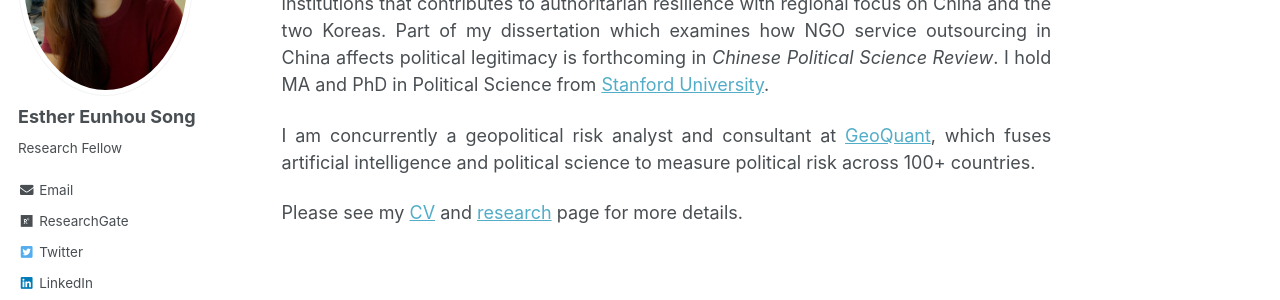
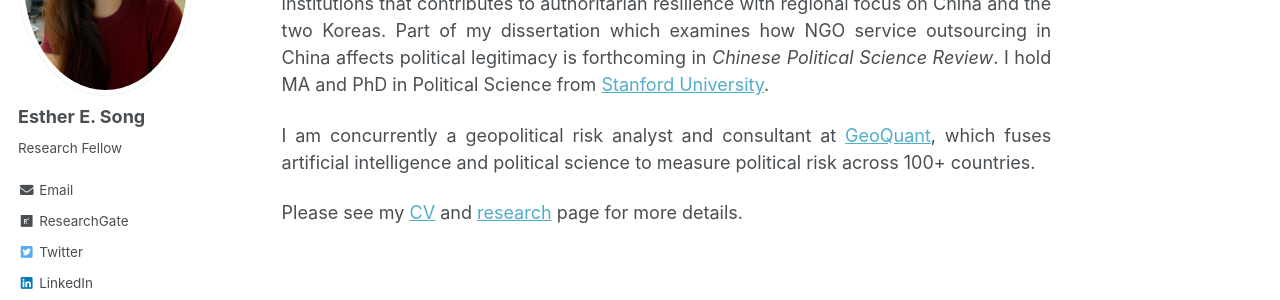
Before and after one commit to ehsong/ehsong.github.io, a Jekyll site: the page built from _pages/about.md, in a window 1280 px wide. Shown: the part 251-551 px from the top of the page. Built offline with Jekyll 4.4.1, drawn with Linux system fonts in a browser that asks for light colours.

Commit message:
Update _config.yml

```diff
--- a/_config.yml
+++ b/_config.yml
@@ -80,7 +80,7 @@
 
 # Site Author
 author:
-  name             : "Esther Eunhou Song"
+  name             : "Esther E. Song"
   avatar           : "profile.jpg"
   bio              : "Research Fellow"
   location         :
```
